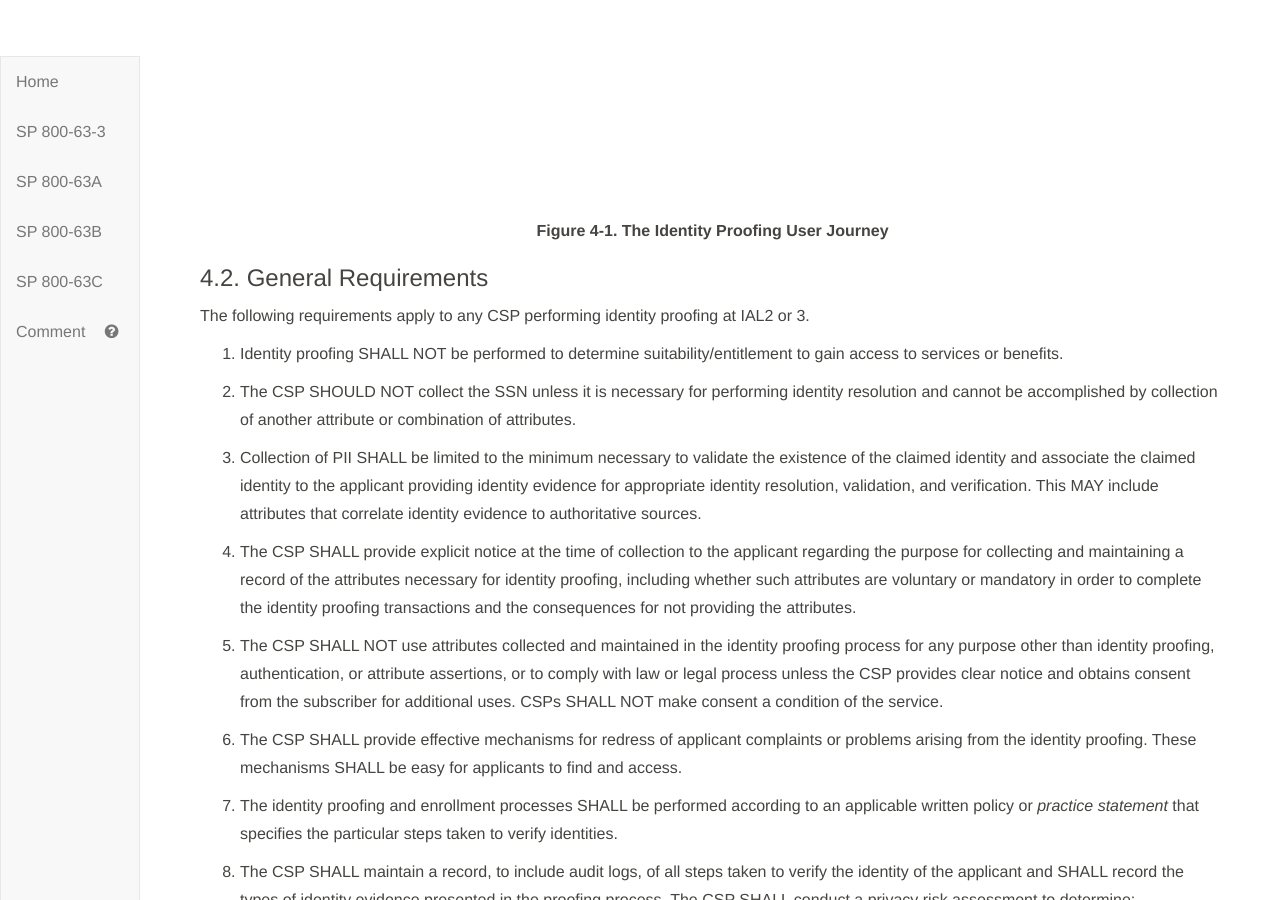
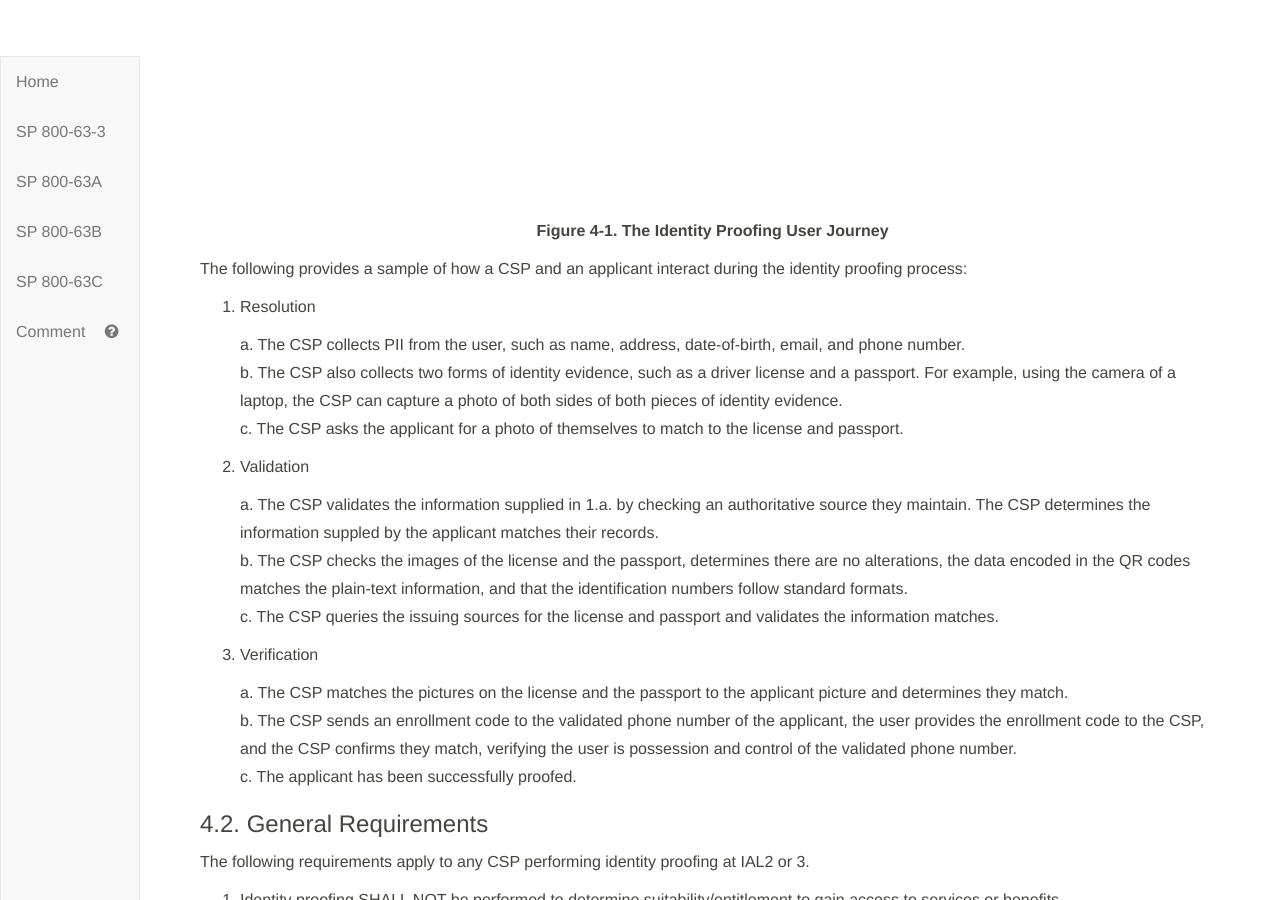
Before and after one commit to usnistgov/800-63-3, a Jekyll site: the page built from sp800-63a/sec4_ial.md, in a window 1280 px wide and 900 px high, scrolled down 1182 px. Built offline with Jekyll 4.4.1, drawn with Linux system fonts in a browser that asks for light colours; our own code applies the rules of GitHub Pages for plain Markdown files; some of the changed text lies outside the part shown.

Commit message:
Closes #1347

```diff
--- a/sp800-63a/sec4_ial.md
+++ b/sp800-63a/sec4_ial.md
@@ -11,7 +11,7 @@ This document describes the common pattern in which a subject (referred to as an
 The only outcome of identity proofing is to ensure that the applicant is who they claim to be. This includes presentation, validation, and verification of the minimum attributes necessary to accomplish identity proofing.  As an example, such attributes, to the extent they are the minimum necessary, could include:
 
 1. Full name
-2. Date of birth
+2. Date-of-birth
 3. Home address
 
 It is permissible for the CSP to collect additional information in the process of identity proofing an applicant, provided validation and verification follow the requirements contained herein, and the applicant explicitly consents to the CSP collecting and storing the attributes.
@@ -27,6 +27,26 @@ It is permissible for the CSP to collect additional information in the process o
 
 **Figure 4-1. The Identity Proofing User Journey**
 </div>
+
+The following provides a sample of how a CSP and an applicant interact during the identity proofing process:
+
+1. Resolution
+
+	a. The CSP collects PII from the user, such as name, address, date-of-birth, email, and phone number.
+	b. The CSP also collects two forms of identity evidence, such as a driver license and a passport. For example, using the camera of a laptop, the CSP can capture a photo of both sides of both pieces of identity evidence.
+	c. The CSP asks the applicant for a photo of themselves to match to the license and passport.
+
+2. Validation
+
+	a. The CSP validates the information supplied in 1.a. by checking an authoritative source they maintain. The CSP determines the information suppled by the applicant matches their records.
+	b. The CSP checks the images of the license and the passport, determines there are no alterations, the data encoded in the QR codes  matches the plain-text information, and that the identification numbers follow standard formats.
+	c. The CSP queries the issuing sources for the license and passport and validates the information matches.
+
+3. Verification
+
+	a. The CSP matches the pictures on the license and the passport to the applicant picture and determines they match.
+	b. The CSP sends an enrollment code to the validated phone number of the applicant, the user provides the enrollment code to the CSP, and the CSP confirms they match, verifying the user is possession and control of the validated phone number.
+	c. The applicant has been successfully proofed.
 
 
 ### <a name="genProofReqs"></a> 4.2. General Requirements
```
